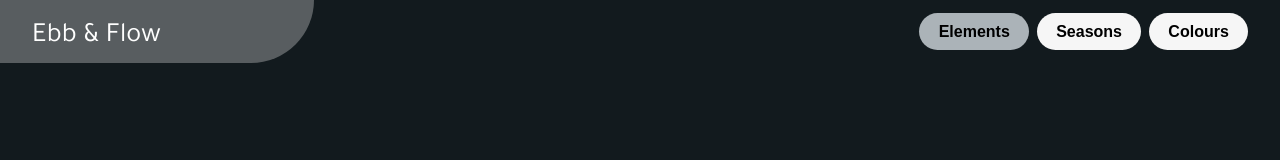
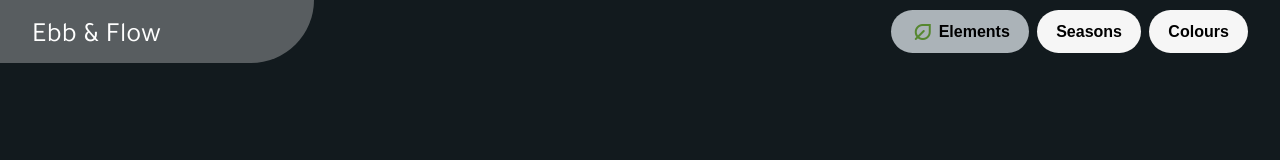
Before and after one commit to mirandajoy/ebb-and-flow, a Vue app: page / in a window 1280 px wide. Shown: the top 160 px of the page. Built offline with nearby package versions, Linux system fonts and the light colour scheme; no server answers.

Commit message:
add icon to active button

```diff
--- a/index.html
+++ b/index.html
@@ -10,6 +10,10 @@
       href="https://fonts.googleapis.com/css2?family=Great+Vibes&family=Tajawal:wght@200;300;400;500;700;800;900&display=swap"
       rel="stylesheet"
     />
+    <link
+      rel="stylesheet"
+      href="https://fonts.googleapis.com/css2?family=Material+Symbols+Outlined:opsz,wght,FILL,GRAD@20..48,100..700,0..1,-50..200"
+    />
     <title>Ebb & Flow</title>
   </head>
   <body>
--- a/src/components/Button.vue
+++ b/src/components/Button.vue
@@ -5,10 +5,14 @@ const props = defineProps(['id', 'label', 'clickEvent', 'active'])
 </script>
 
 <template>
-    <button @click="emit(props.clickEvent, props.id)" :class="props.active ? 'active' : ''">{{ label }}</button>
+    <button @click="emit(props.clickEvent, props.id)" :class="props.active ? 'active' : ''">
+        <span v-if=props.active class="material-symbols-outlined icon">
+            nest_eco_leaf
+        </span>
+        {{ label }}</button>
 </template>
 
-<style>
+<style scoped>
 button {
     background-color: var(--primary-background-color-light);
     border-radius: 50px;
@@ -18,6 +22,9 @@ button {
     cursor: pointer;
     border: none;
     transition: 0.3s ease-in-out;
+    display: flex;
+    align-items: center;
+    gap: 0.25rem;
 }
 
 button:hover {
@@ -33,4 +40,8 @@ button:focus-visible {
 .active {
     background-color: var(--secondary-background-color-light);
 }
+
+.icon {
+    color: var(--highlight-color);
+}
 </style>
```
